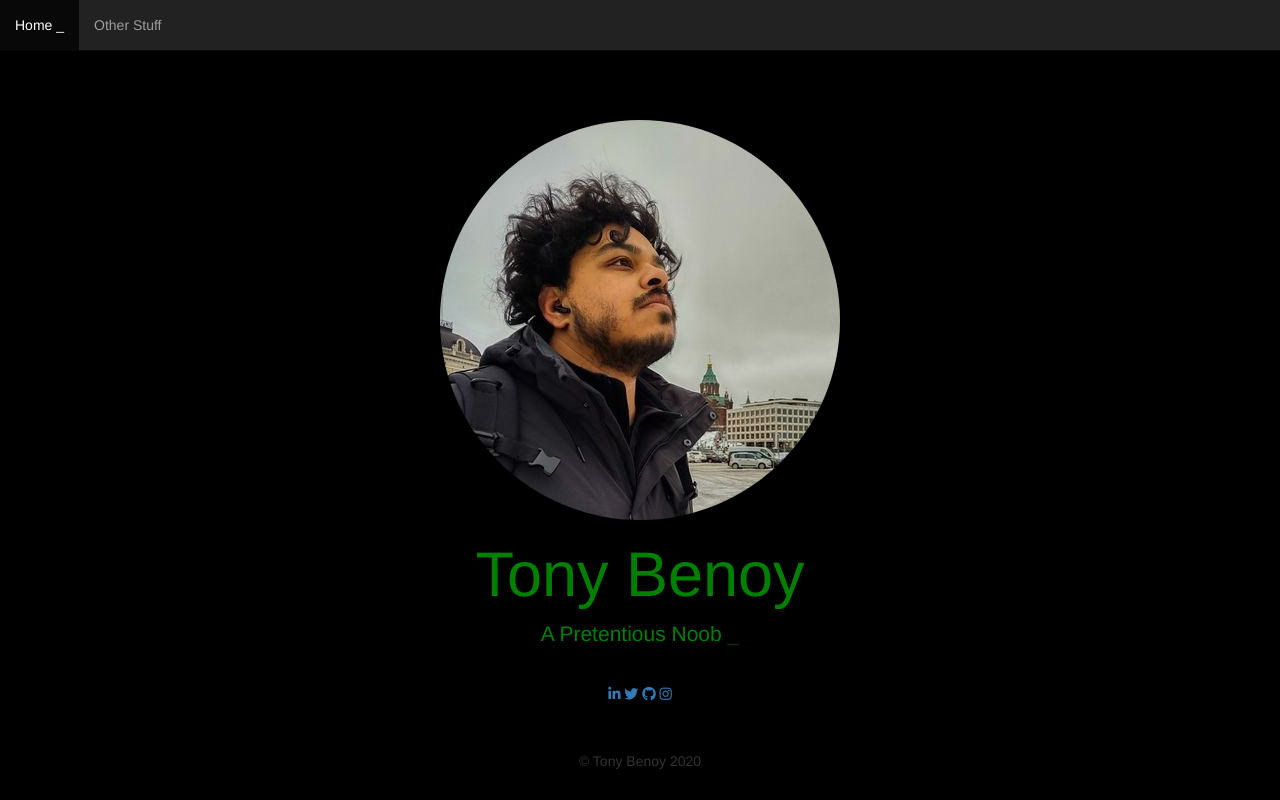
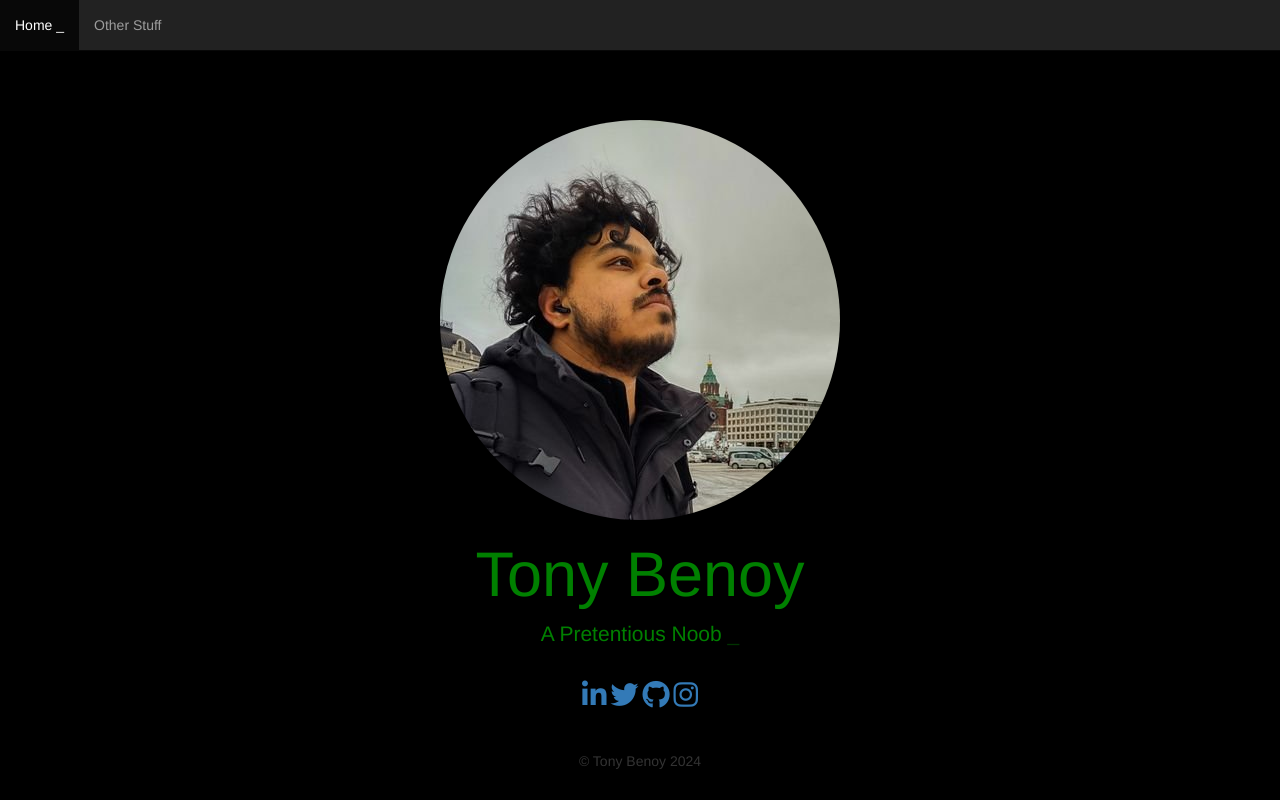
Before and after one commit to tonybenoy/tonybenoy.com, a FastAPI app: page / in a window 1280 px wide. Run offline with FastAPI, Linux system fonts and the light colour scheme; the page is wider than the window, and the part outside it is not shown; some libraries are stand-ins or nearby versions.

Commit message:
fix font awesome size

```diff
--- a/src/templates/base.html
+++ b/src/templates/base.html
@@ -64,7 +64,7 @@
 <footer>
 	<div class="navbar navbar-inner  navbar-fixed-bottom">
 		<div class="row">
-			<p class="text-center">© Tony Benoy 2020</p>
+			<p class="text-center">© Tony Benoy 2024</p>
 		</div>
 	</div>
 </footer>
--- a/src/templates/index.html
+++ b/src/templates/index.html
@@ -15,10 +15,10 @@
 						<span class="blink_text">_</span>
 					</p>
 					<br />
-					<a href="https://www.linkedin.com/in/tonybenoy/" class="fa-brands fa-linkedin-in"></a>
-					<a href="https://twitter.com/TonyBenoy" class="fa-brands fa-twitter"></a>
-					<a href="https://github.com/tonybenoy" class="fa-brands fa-github"></a>
-					<a href="https://instagram.com/tonybenoy" class="fa-brands fa-instagram"></a>
+					<a href="https://www.linkedin.com/in/tonybenoy/" class="fa-brands fa-linkedin-in fa-2xl"></a>
+					<a href="https://twitter.com/TonyBenoy" class="fa-brands fa-twitter fa-2xl"></a>
+					<a href="https://github.com/tonybenoy" class="fa-brands fa-github fa-2xl"></a>
+					<a href="https://instagram.com/tonybenoy" class="fa-brands fa-instagram fa-2xl"></a>
 				</div>
 			</div>
 		</div>
```
